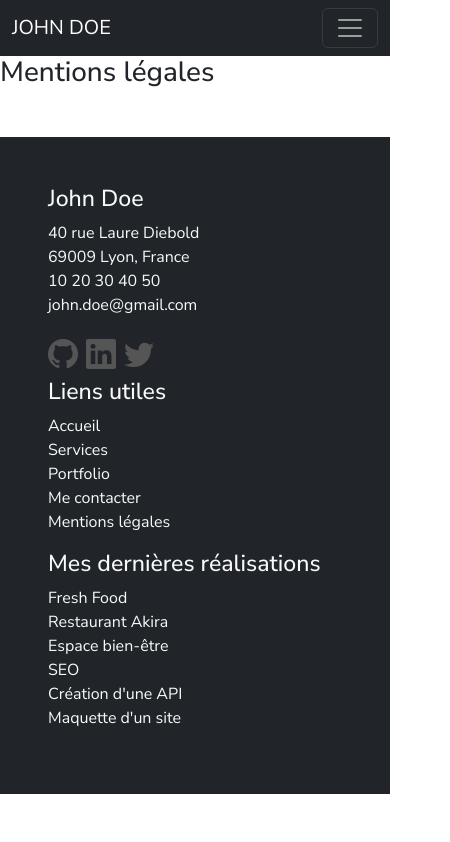
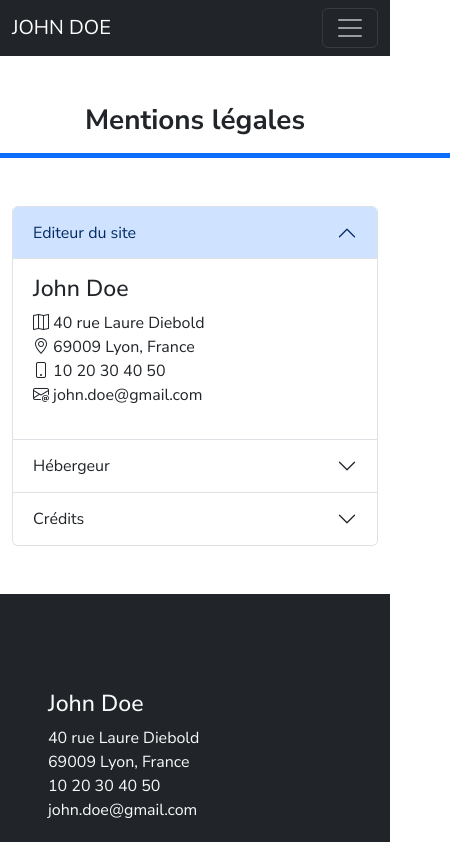
Before and after one commit to Myleeprita/portfolio-react, a React (Create React App) app: page /mentions in a window 390 px wide. Shown: the top 842 px of the page, 450 px wide, since content can reach past the window. Built offline with nearby package versions, Linux system fonts and the light colour scheme.

Commit message:
Add compilation Mentions.js in pages + responsive / modification Footer.js

```diff
--- a/src/App.css
+++ b/src/App.css
@@ -1,6 +1,11 @@
 /* POLICE */
 body {
     font-family: "Nunito Sans", sans-serif !important;
+}
+html, body {
+    height: 100%;
+    margin: 0;
+    padding: 0;
 }
 
 /* CSS NAVBAR */
--- a/src/App.js
+++ b/src/App.js
@@ -13,7 +13,7 @@ import './App.css';
 
 // Configuration du Router
 
-function App() {
+    function App() {
     return (
         <Router>
             <Navbar />
--- a/src/components/Footer.js
+++ b/src/components/Footer.js
@@ -4,7 +4,7 @@ import '../App.css';
 export default function Footer() {
     return (
         <footer className="bg-dark text-light py-5 mt-5">
-            <div className="container px-5">
+            <div className="container px-5 mt-5">
                 <div className="row">
 
                 {/* première colonne / personal info */}
--- a/src/pages/Contact.js
+++ b/src/pages/Contact.js
@@ -7,10 +7,12 @@ export default function Contact() {
                 <div className="text-center mb-5">
                     <h1 className="fw-bold"> Contact </h1>
                     <p> Pour me contacter en vue d'un entretien ou d'une future collaboration, merci de remplir le formulaire de contact. </p>
-                    <div className="line-contact"></div>
+                    <div className="mt-3 line-contact"></div>
                 </div>
                 <div  className="container px-4 shadow p-3 mb-5 bg-body rounded">
                     <div className="row justify-content-center mb-5">
+
+                        {/* FORMULAIRE DE CONTACT */}
 
                         <div className="col-12 col-lg-6">
                             <h3 className="fw-bold border-bottom border-3 py-2 border-primary"> Formulaire de contact </h3>
@@ -47,6 +49,8 @@ export default function Contact() {
                             </div>
                         </div>
 
+                        {/* COORDONNEES */}
+
                         <div className="col-12 col-lg-6">
                             <h3 className="fw-bold border-bottom border-3 py-2 border-primary"> Mes coordonnées </h3>
                             <div className="mt-5">
--- a/src/pages/Mentions.js
+++ b/src/pages/Mentions.js
@@ -1,3 +1,77 @@
 export default function Mentions() {
-    return <h1>Mentions légales</h1>;
+    return (
+        <>
+            <section className="mt-5">
+                <div className="text-center mb-5">
+                    <h1 className="fw-bold"> Mentions légales </h1>
+                    <div className=" mt-3 line-contact"></div>
+                </div>
+
+                {/* ACCORDEON */}
+
+                <div className="container">
+                    <div className="row justify-content-center">
+                        <div className="accordion col-12 col-md-10 col-lg-8" id="accordionContainer">
+
+                        {/* FIRST */}
+
+                            <div className="accordion-item">
+                                <h2 className="accordion-header" id="headerOne">
+                                    <button className="accordion-button" type="button" data-bs-toggle="collapse" data-bs-target="#collapseOne" aria-expanded="true" aria-controls="collapseOne">
+                                        Editeur du site
+                                    </button>
+                                </h2>
+                                <div id="collapseOne" className="accordion-collapse collapse show" aria-labelledby="headerOne" data-bs-parent="#accordionContainer">
+                                    <div className="accordion-body">
+                                        <h3> John Doe </h3>
+                                        <ul className="list-unstyled">
+                                            <li> <i className="bi bi-map"></i> 40 rue Laure Diebold </li>
+                                            <li> <i className="bi bi-geo-alt"></i> 69009 Lyon, France </li>
+                                            <li> <i className="bi bi-phone"></i> 10 20 30 40 50 </li>
+                                            <li> <i className="bi bi-envelope-at"></i> john.doe@gmail.com </li>
+                                        </ul>
+                                    </div>
+                                </div>
+                            </div>
+
+                            {/* SECOND */}
+
+                            <div className="accordion-item">
+                                <h2 className="accordion-header" id="headerTwo">
+                                    <button className="accordion-button collapsed" type="button" data-bs-toggle="collapse" data-bs-target="#collapseTwo" aria-expanded="false" aria-controls="collapseTwo">
+                                        Hébergeur
+                                    </button>
+                                </h2>
+                                <div id="collapseTwo" className="accordion-collapse collapse" aria-labelledby="headerTwo" data-bs-parent="#accordionContainer">
+                                    <div className="accordion-body">
+                                        <h3> <strong> alwaysdata </strong> </h3>
+                                        <p> 91 Rue du Faubourg Saint-Honoré, 75008 Paris </p>
+                                        <i className="bi bi-globe"><a href="https://www.alwaysdata.com/fr/" target="_blank" rel="noreferrer"> www.alwaysdata.com </a></i>
+                                    </div>
+                                </div>
+                            </div>
+
+                            {/* LAST */}
+
+                            <div className="accordion-item">
+                                <h2 className="accordion-header" id="headerThree">
+                                    <button className="accordion-button collapsed" type="button" data-bs-toggle="collapse" data-bs-target="#collapseThree" aria-expanded="false" aria-controls="collapseThree">
+                                        Crédits
+                                    </button>
+                                </h2>
+                                <div id="collapseThree" className="accordion-collapse collapse" aria-labelledby="headerThree" data-bs-parent="#accordionContainer">
+                                    <div className="accordion-body">
+                                        <h3> <strong> Crédits </strong> </h3>
+                                        <p> Ce site a été réalisé par John Doe, étudiant au <a href="https://www.centre-europeen-formation.fr/login" target="_blank" rel="noreferrer"> Centre Européen de formation </a> </p>
+                                        <p> <em> Les images utilisées sur ce site sont libres de droits et ont été obtenues sur le site <a href="https://pixabay.com/fr/" target="_blank" rel="noreferrer"> Pixabay </a> </em> </p>
+                                        <p> <em> La favicon de ce site a été fournie par <a href="https://pixabay.com/fr/" target="_blank" rel="noreferrer"> John doe Icons erstellt von Freepik - Flaticon </a> </em> </p>
+                                    </div>
+                                </div>
+                            </div>
+                        </div>
+                    </div>
+                </div>
+            </section>
+        </>
+    );
 }
```
